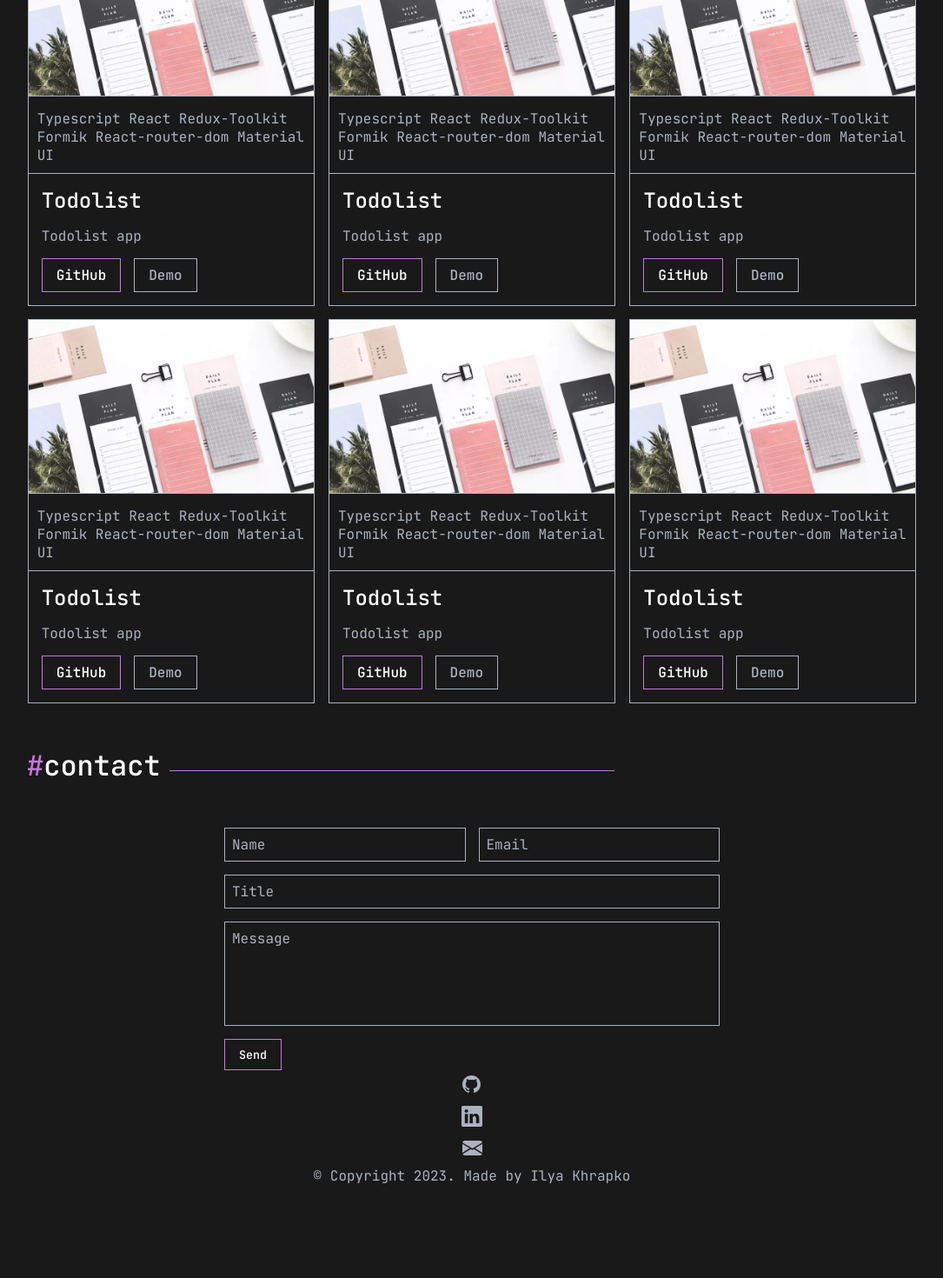
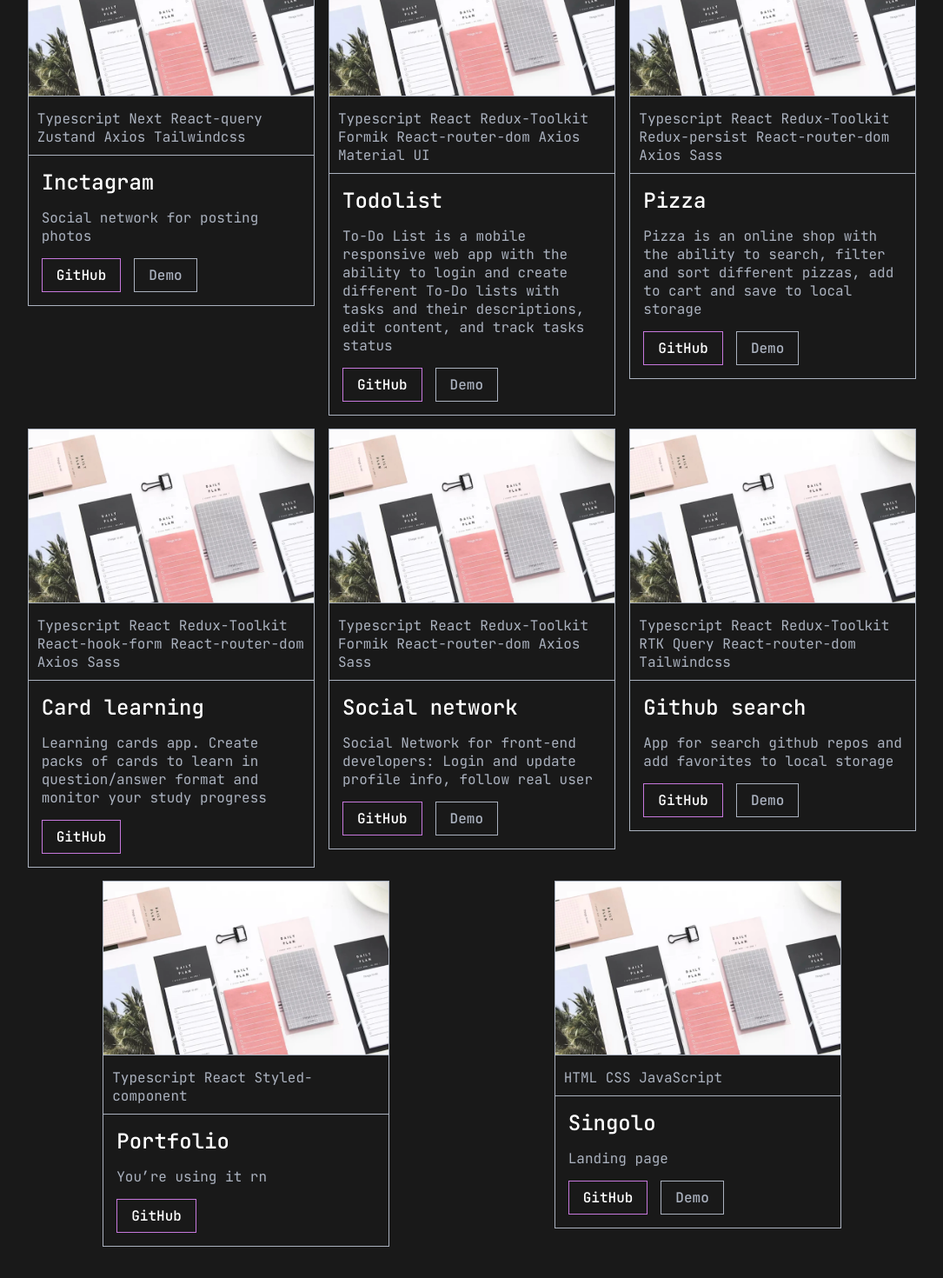
Before and after one commit to demos461/portfolio, a React app: page / in a window 1280 px wide. Shown: the part 1480-2950 px from the top of the page at 87% size, without its empty margins (97-1182 px from the left). Before the commit the page ends 2843 px from the top, so only its background shows below. Built offline with nearby package versions, Linux system fonts and the light colour scheme.

Commit message:
style: style footer, add projects

```diff
--- a/src/layout/footer/Footer.tsx
+++ b/src/layout/footer/Footer.tsx
@@ -8,21 +8,24 @@ export const Footer = () => {
   return (
     <StyledFooter>
       <ContainerStyled>
-        <FlexWrapperStyled direction={'column'} align={'center'}>
+        <FlexWrapperStyled direction={'column'} align={'center'} gap={'15px'}>
           <SocialList>
             <SocialItem>
-              <SocialLink>
+              <SocialLink href={'https://github.com/demos461'} target={'_blank'}>
                 <Icon iconId={'github'} />
               </SocialLink>
             </SocialItem>
             <SocialItem>
-              <SocialLink>
+              <SocialLink
+                href={'https://www.linkedin.com/in/ilya-khrapko-5b2957215/'}
+                target={'_blank'}
+              >
                 <Icon iconId={'linkedin'} />
               </SocialLink>
             </SocialItem>
             <SocialItem>
-              <SocialLink>
-                <Icon iconId={'email'} />
+              <SocialLink href={'https://t.me/demos461'} target={'_blank'}>
+                <Icon iconId={'telegram'} />
               </SocialLink>
             </SocialItem>
           </SocialList>
@@ -38,9 +41,12 @@ const StyledFooter = styled.footer`
   justify-content: center;
   align-items: center;
   flex-direction: column;
+  padding: 40px 0;
 `;
 
-const SocialList = styled.ul``;
+const SocialList = styled.ul`
+  display: flex;
+`;
 
 const SocialItem = styled.li``;
 
--- a/src/layout/sections/contact/Contact.tsx
+++ b/src/layout/sections/contact/Contact.tsx
@@ -33,7 +33,9 @@ export const Contact = () => {
   );
 };
 
-const StyledContact = styled.section``;
+const StyledContact = styled.section`
+  margin-bottom: 50px;
+`;
 
 const StyledForm = styled.form`
   display: flex;
--- a/src/layout/sections/projects/Projects.tsx
+++ b/src/layout/sections/projects/Projects.tsx
@@ -11,54 +11,89 @@ export const Projects = () => {
     <StyledProjects>
       <ContainerStyled>
         <SectionTitleStyled>projects</SectionTitleStyled>
-        <FlexWrapperStyled justify={'space-around'} wrap={'wrap'} gap={'15px'}>
+        <FlexWrapperStyled
+          justify={'space-around'}
+          align={'flex-start'}
+          wrap={'wrap'}
+          gap={'15px'}
+        >
+          <Project
+            image={todoImg}
+            title={'Inctagram'}
+            stack={'Typescript Next React-query Zustand Axios Tailwindcss'}
+            description={'Social network for posting photos'}
+            gitLink={'https://github.com/Armazok/Inctagram'}
+            demoLink={'https://inctagram-main.vercel.app/auth/login'}
+          />
           <Project
             image={todoImg}
             title={'Todolist'}
-            stack={'Typescript React Redux-Toolkit Formik React-router-dom Material UI '}
-            description={'Todolist app'}
+            stack={
+              'Typescript React Redux-Toolkit Formik React-router-dom Axios Material UI'
+            }
+            description={
+              'To-Do List is a mobile responsive web app with the ability to login and create different To-Do lists with tasks and their descriptions, edit content, and track tasks status'
+            }
             gitLink={'https://github.com/demos461/react-todolist'}
             demoLink={'https://demos461.github.io/react-todolist/'}
           />
           <Project
             image={todoImg}
-            title={'Todolist'}
-            stack={'Typescript React Redux-Toolkit Formik React-router-dom Material UI '}
-            description={'Todolist app'}
-            gitLink={'https://github.com/demos461/react-todolist'}
-            demoLink={'https://demos461.github.io/react-todolist/'}
+            title={'Pizza'}
+            stack={
+              'Typescript React Redux-Toolkit Redux-persist React-router-dom Axios Sass'
+            }
+            description={
+              'Pizza is an online shop with the ability to search, filter and sort different pizzas, add to cart and save to local storage'
+            }
+            gitLink={'https://github.com/demos461/react-pizza-v2'}
+            demoLink={'https://demos461.github.io/react-pizza-v2/'}
           />
           <Project
             image={todoImg}
-            title={'Todolist'}
-            stack={'Typescript React Redux-Toolkit Formik React-router-dom Material UI '}
-            description={'Todolist app'}
-            gitLink={'https://github.com/demos461/react-todolist'}
-            demoLink={'https://demos461.github.io/react-todolist/'}
+            title={'Card learning'}
+            stack={
+              'Typescript React Redux-Toolkit React-hook-form React-router-dom Axios Sass'
+            }
+            description={
+              'Learning cards app. Create packs of cards to learn in question/answer format and monitor your study progress'
+            }
+            gitLink={'https://github.com/alkuzbl/friday_ignat'}
           />
           <Project
             image={todoImg}
-            title={'Todolist'}
-            stack={'Typescript React Redux-Toolkit Formik React-router-dom Material UI '}
-            description={'Todolist app'}
-            gitLink={'https://github.com/demos461/react-todolist'}
-            demoLink={'https://demos461.github.io/react-todolist/'}
+            title={'Social network'}
+            stack={'Typescript React Redux-Toolkit Formik React-router-dom Axios Sass'}
+            description={
+              'Social Network for front-end developers: Login and update profile info, follow real user'
+            }
+            gitLink={'https://github.com/demos461/react-social-network'}
+            demoLink={'https://demos461.github.io/react-social-network/'}
           />
           <Project
             image={todoImg}
-            title={'Todolist'}
-            stack={'Typescript React Redux-Toolkit Formik React-router-dom Material UI '}
-            description={'Todolist app'}
-            gitLink={'https://github.com/demos461/react-todolist'}
-            demoLink={'https://demos461.github.io/react-todolist/'}
+            title={'Github search'}
+            stack={
+              'Typescript React Redux-Toolkit RTK Query React-router-dom Tailwindcss'
+            }
+            description={'App for search github repos and add favorites to local storage'}
+            gitLink={'https://github.com/demos461/react-github-search'}
+            demoLink={'https://demos461.github.io/react-github-search/'}
           />
           <Project
             image={todoImg}
-            title={'Todolist'}
-            stack={'Typescript React Redux-Toolkit Formik React-router-dom Material UI '}
-            description={'Todolist app'}
-            gitLink={'https://github.com/demos461/react-todolist'}
-            demoLink={'https://demos461.github.io/react-todolist/'}
+            title={'Portfolio'}
+            stack={'Typescript React Styled-component'}
+            description={'You’re using it rn'}
+            gitLink={'https://github.com/demos461/portfolio'}
+          />
+          <Project
+            image={todoImg}
+            title={'Singolo'}
+            stack={'HTML CSS JavaScript'}
+            description={'Landing page'}
+            gitLink={'https://github.com/demos461/singolo'}
+            demoLink={'https://demos461.github.io/singolo/'}
           />
         </FlexWrapperStyled>
       </ContainerStyled>
```
